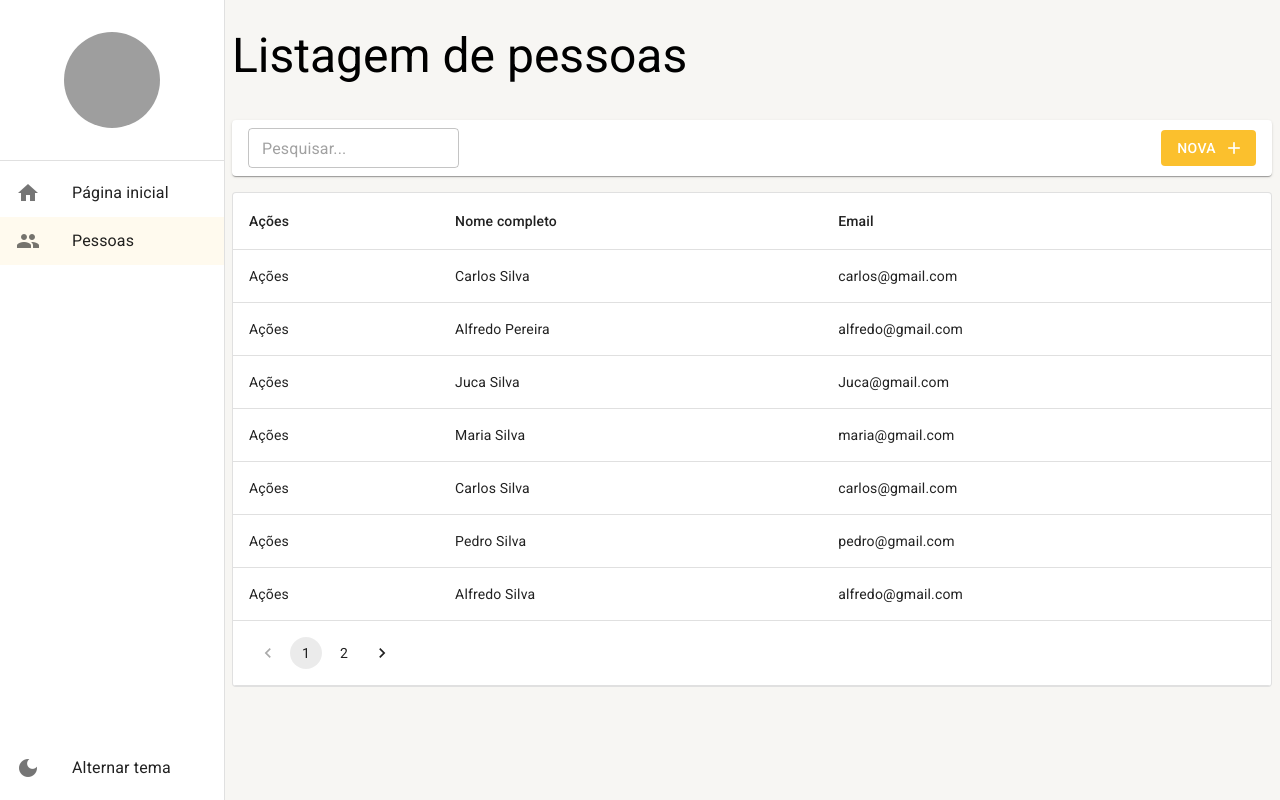
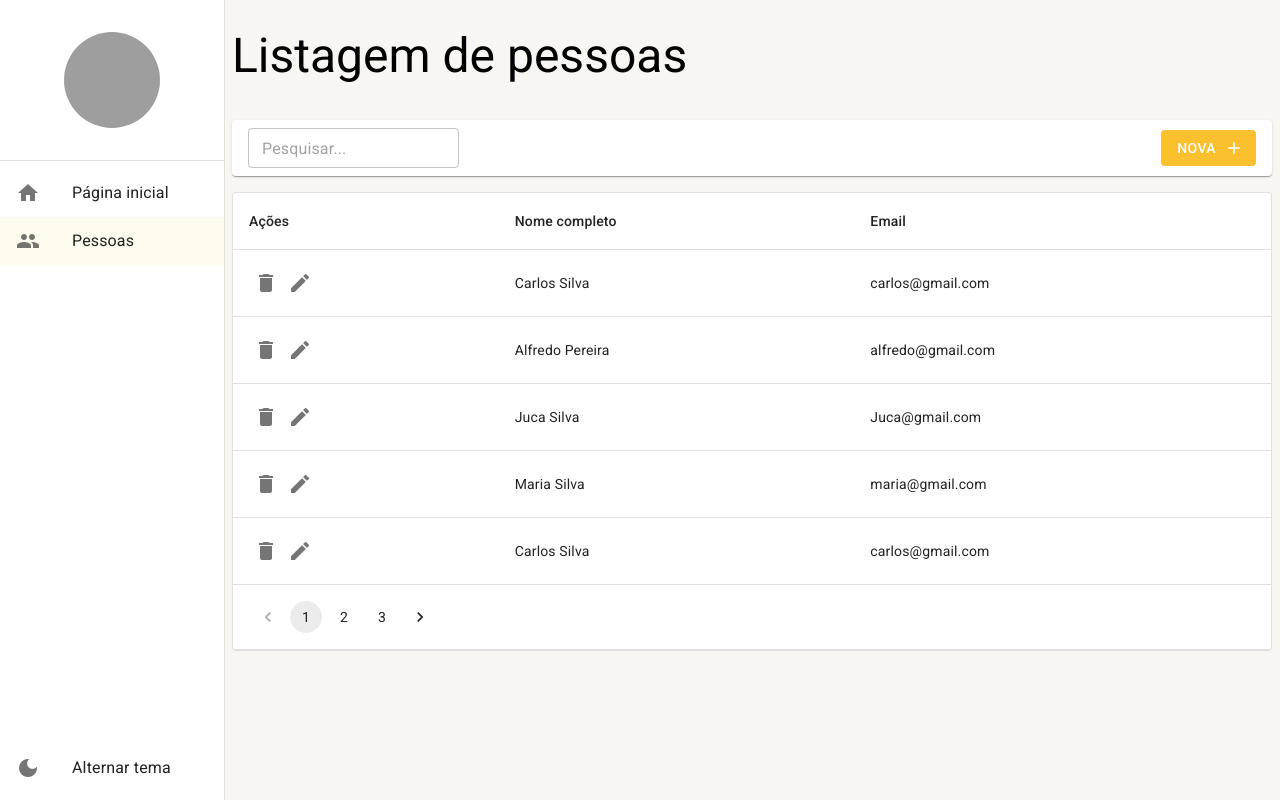
Before and after one commit to antoniojunio/react-materialui, a React (Create React App) app: page /pessoas in a window 1280 px wide. Built offline with nearby package versions, Linux system fonts and the light colour scheme; data requests are answered from the project's data file; grey boxes are pictures that could not be loaded.

Commit message:
feat: added delete and edit buttons

```diff
--- a/mock/database.json
+++ b/mock/database.json
@@ -62,12 +62,6 @@
     },
     {
       "cidadeId": 1,
-      "email": "carlos@gmail.com",
-      "id": 11,
-      "nomeCompleto": "Carlos Silva"
-    },
-    {
-      "cidadeId": 1,
       "email": "pedro@gmail.com",
       "id": 12,
       "nomeCompleto": "Pedro Silva"
--- a/src/pages/cidades/ListagemDePessoas.tsx
+++ b/src/pages/cidades/ListagemDePessoas.tsx
@@ -1,20 +1,37 @@
 import { useEffect, useMemo, useState } from 'react'
-import { LinearProgress, Pagination, Paper, Table, TableBody, TableCell, TableContainer, TableFooter, TableHead, TableRow } from '@mui/material'
-import { useSearchParams } from 'react-router-dom'
+import {
+  Icon,
+  IconButton,
+  LinearProgress,
+  Pagination,
+  Paper,
+  Table,
+  TableBody,
+  TableCell,
+  TableContainer,
+  TableFooter,
+  TableHead,
+  TableRow,
+} from '@mui/material'
+import { useNavigate, useSearchParams } from 'react-router-dom'
 
-import { IListagemPessoa, PessoasService } from '../../shared/services/api/pessoas/PessoasService'
+import {
+  IListagemPessoa,
+  PessoasService,
+} from '../../shared/services/api/pessoas/PessoasService'
 import { FerramentasDaListagem } from '../../shared/components'
 import { LayoutBaseDePagina } from '../../shared/layouts'
+import { Environment } from '../../shared/environment'
 import { useDebounce } from '../../shared/hooks'
-import { Environment } from '../../shared/environment'
 
 export const ListagemDePessoas: React.FC = () => {
   const [searchParams, setSearchParams] = useSearchParams()
-  const {debounce} = useDebounce()
+  const { debounce } = useDebounce()
+  const navigate = useNavigate()
 
   const [rows, setRows] = useState<IListagemPessoa[]>([])
   const [isLoading, setIsLoading] = useState(true)
-  const [totalCount ,setTotalCount] = useState(0)
+  const [totalCount, setTotalCount] = useState(0)
 
   const busca = useMemo(() => {
     return searchParams.get('busca') || ''
@@ -28,8 +45,7 @@ export const ListagemDePessoas: React.FC = () => {
     setIsLoading(true)
 
     debounce(() => {
-      PessoasService.getAll(pagina, busca)
-        .then((result) => {
+      PessoasService.getAll(pagina, busca).then((result) => {
         setIsLoading(false)
 
         if (result instanceof Error) {
@@ -44,19 +60,40 @@ export const ListagemDePessoas: React.FC = () => {
     })
   }, [busca, pagina])
 
+  const handleDelete = (id: number) => {
+    if (confirm('Realmente deseja apagar?')) {
+      PessoasService.deleteById(id).then((result) => {
+        if (result instanceof Error) {
+          alert(result.message)
+        } else {
+          setRows(oldRows => [
+            ...oldRows.filter(oldRow => oldRow.id !== id)
+          ])
+          alert('Registro apagado com sucesso!')
+        }
+      })
+    }
+  }
+
   return (
     <LayoutBaseDePagina
-      titulo='Listagem de pessoas'
-      barraDeFerramentas = {
+      titulo="Listagem de pessoas"
+      barraDeFerramentas={
         <FerramentasDaListagem
           mostrarInputBusca
           textoDaBusca={busca}
-          textoBotaoNovo='Nova'
-          aoMudarTextoDeBusca={texto => setSearchParams({busca: texto, pagina: '1'}, {replace:true})}
+          textoBotaoNovo="Nova"
+          aoMudarTextoDeBusca={(texto) =>
+            setSearchParams({ busca: texto, pagina: '1' }, { replace: true })
+          }
         />
       }
     >
-      <TableContainer component={Paper} variant='outlined' sx={{ m: 1, width: 'auto' }}>
+      <TableContainer
+        component={Paper}
+        variant="outlined"
+        sx={{ m: 1, width: 'auto' }}
+      >
         <Table>
           <TableHead>
             <TableRow>
@@ -66,9 +103,16 @@ export const ListagemDePessoas: React.FC = () => {
             </TableRow>
           </TableHead>
           <TableBody>
-            {rows.map(row => (
+            {rows.map((row) => (
               <TableRow key={row.id}>
-                <TableCell>Ações</TableCell>
+                <TableCell>
+                  <IconButton size="small" onClick={() => handleDelete(row.id)}>
+                    <Icon>delete</Icon>
+                  </IconButton>
+                  <IconButton size="small" onClick={() => navigate(`/pessoas/detalhe/${row.id}`)}>
+                    <Icon>edit</Icon>
+                  </IconButton>
+                </TableCell>
                 <TableCell>{row.nomeCompleto}</TableCell>
                 <TableCell>{row.email}</TableCell>
               </TableRow>
@@ -83,17 +127,24 @@ export const ListagemDePessoas: React.FC = () => {
             {isLoading && (
               <TableRow>
                 <TableCell colSpan={3}>
-                  <LinearProgress variant='indeterminate'/>
+                  <LinearProgress variant="indeterminate" />
                 </TableCell>
               </TableRow>
             )}
-            {(totalCount > 0 && totalCount > Environment.LIMITE_DE_LINHAS) && (
+            {totalCount > 0 && totalCount > Environment.LIMITE_DE_LINHAS && (
               <TableRow>
                 <TableCell colSpan={3}>
                   <Pagination
                     page={pagina}
-                    count={Math.round(totalCount / Environment.LIMITE_DE_LINHAS)}
-                    onChange={(_, newPage) => setSearchParams({busca, pagina: newPage.toString()}, {replace:true})}
+                    count={Math.round(
+                      totalCount / Environment.LIMITE_DE_LINHAS
+                    )}
+                    onChange={(_, newPage) =>
+                      setSearchParams(
+                        { busca, pagina: newPage.toString() },
+                        { replace: true }
+                      )
+                    }
                   />
                 </TableCell>
               </TableRow>
--- a/src/routes/index.tsx
+++ b/src/routes/index.tsx
@@ -27,7 +27,7 @@ export const AppRoutes = () => {
       <Route path='/pagina-inicial' element={<Dashboard />} />
 
       <Route path='/pessoas' element={<ListagemDePessoas />} />
-      {/* <Route path='/pessoas/detalhe/:id' element={<Dashboard />} /> */}
+      <Route path='/pessoas/detalhe/:id' element={<p>Detalhe</p>} />
 
       <Route path='*' element={<Navigate to="/pagina-inicial" />} />
     </Routes>
--- a/src/shared/environment/index.ts
+++ b/src/shared/environment/index.ts
@@ -1,7 +1,7 @@
 export const Environment = {
 
   // Define a qunatidade de linhas a ser carregada por padrão nas listagens
-  LIMITE_DE_LINHAS: 7,
+  LIMITE_DE_LINHAS: 5,
 
   // Placeholder exibido nas inputs
   INPUT_DE_BUSCA: 'Pesquisar...',
```
Lines whose indentation alone changed are shown as unchanged.
